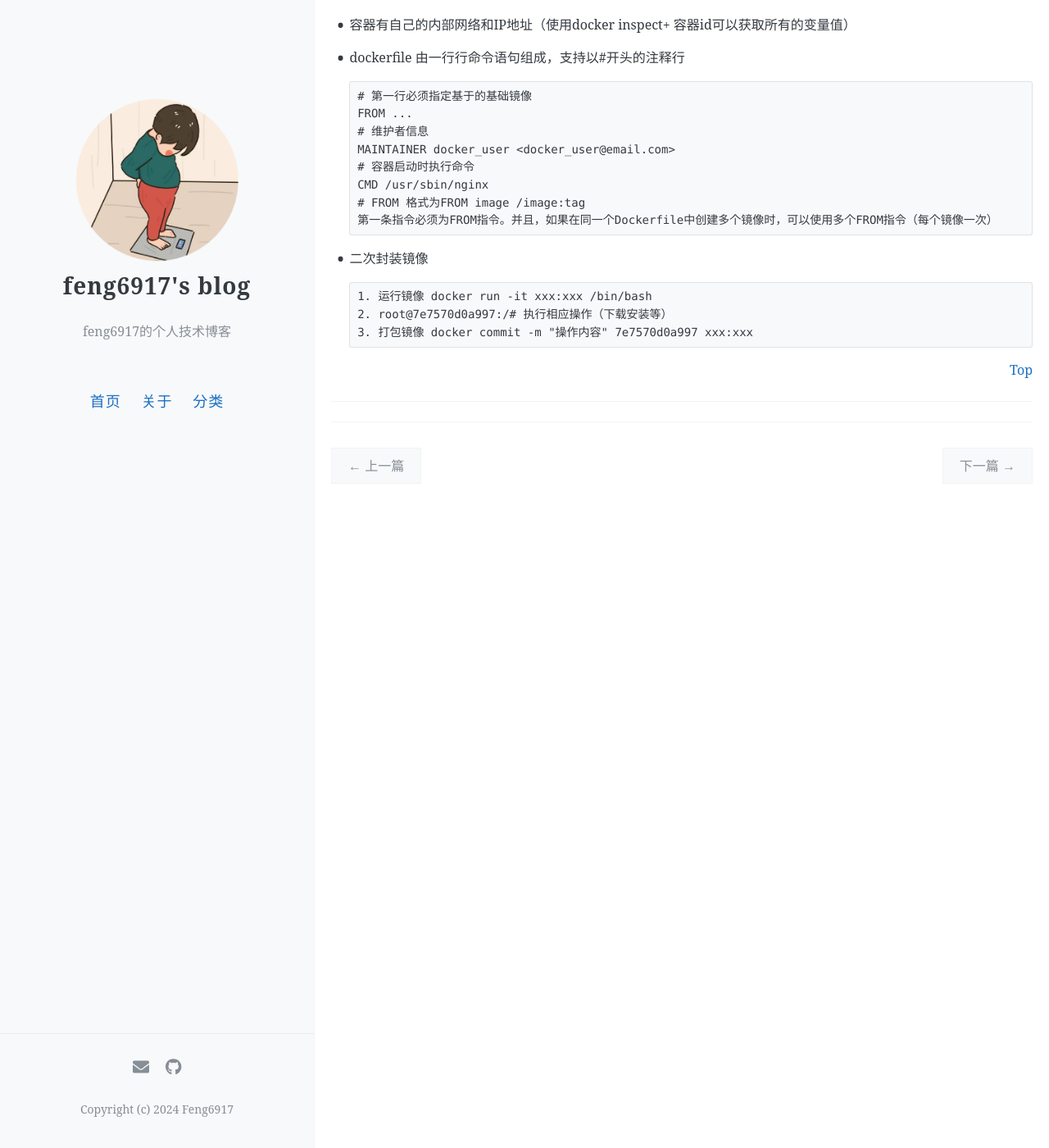
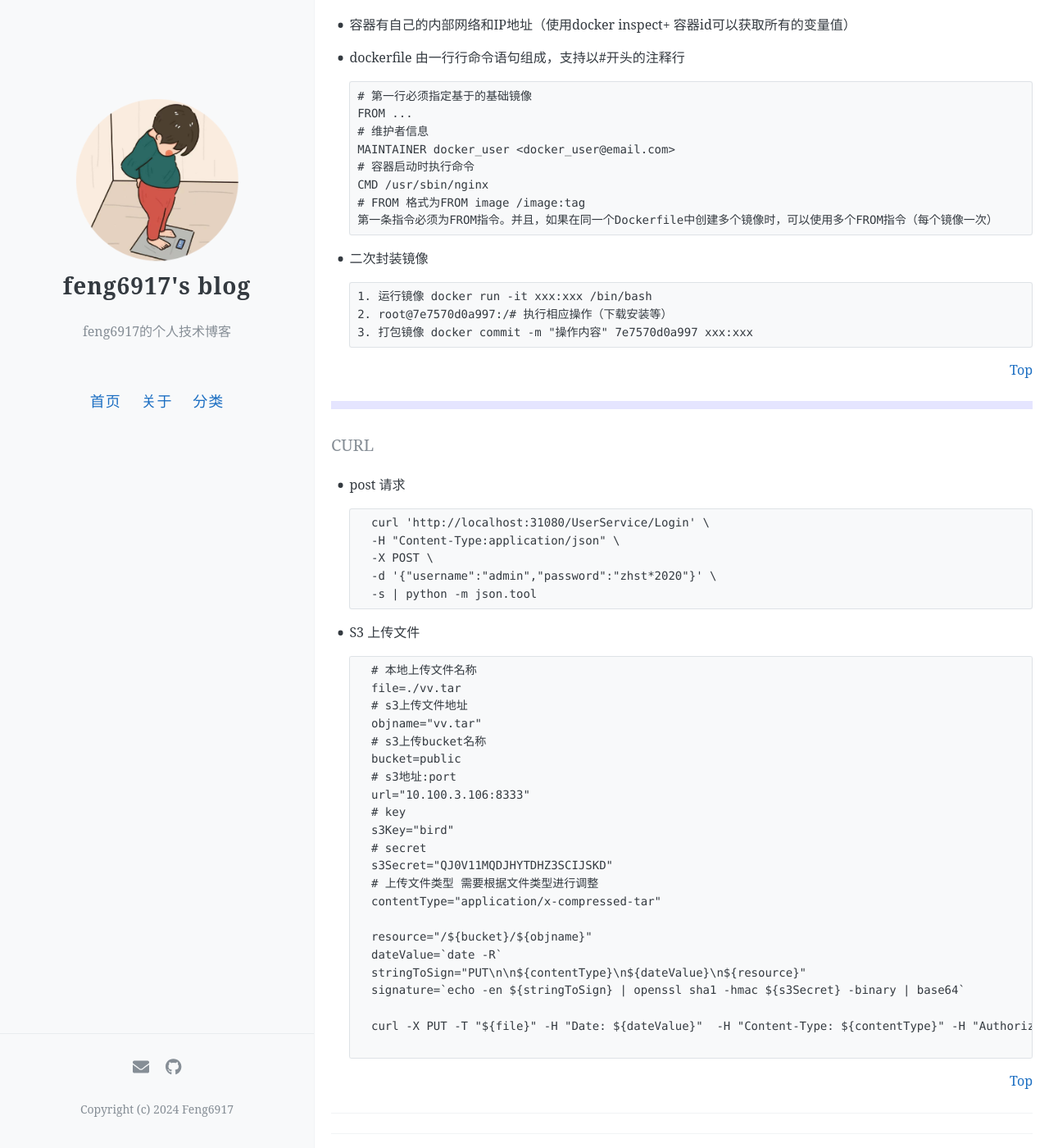
Before and after one commit to feng6917/feng6917.github.io, a Jekyll site: the page built from _posts/2024-4-1-cmd.md, in a window 1280 px wide and 1400 px high, scrolled down 17928 px. Shown: the whole window at 82% size. Built offline with Jekyll 4.4.1, drawn with Linux system fonts in a browser that asks for light colours; comment, search, counter and statistics services are not loaded.

````diff
--- a/_posts/2024-4-1-cmd.md
+++ b/_posts/2024-4-1-cmd.md
@@ -950,3 +950,48 @@ author: feng6917
 <div style="text-align: right;">
     <a href="#目录" style="text-decoration: none;">Top</a>
 </div>
+
+<hr style="background-color: blue;border: none;height: 10px;opacity: .1;width: 100%" />
+
+#### CURL
+
+- post 请求
+
+  ```
+    curl 'http://localhost:31080/UserService/Login' \
+    -H "Content-Type:application/json" \
+    -X POST \
+    -d '{"username":"admin","password":"zhst*2020"}' \
+    -s | python -m json.tool
+  ```
+
+- S3 上传文件
+
+  ```
+    # 本地上传文件名称
+    file=./vv.tar
+    # s3上传文件地址
+    objname="vv.tar"
+    # s3上传bucket名称
+    bucket=public
+    # s3地址:port
+    url="10.100.3.106:8333"
+    # key
+    s3Key="bird"
+    # secret
+    s3Secret="QJ0V11MQDJHYTDHZ3SCIJSKD"
+    # 上传文件类型 需要根据文件类型进行调整
+    contentType="application/x-compressed-tar"
+
+    resource="/${bucket}/${objname}"
+    dateValue=`date -R`
+    stringToSign="PUT\n\n${contentType}\n${dateValue}\n${resource}"
+    signature=`echo -en ${stringToSign} | openssl sha1 -hmac ${s3Secret} -binary | base64`
+
+    curl -X PUT -T "${file}" -H "Date: ${dateValue}"  -H "Content-Type: ${contentType}" -H "Authorization: AWS ${s3Key}:${signature}" "http://${url}${resource}"
+
+  ```
+
+<div style="text-align: right;">
+    <a href="#目录" style="text-decoration: none;">Top</a>
+</div>
````
Also changed, not shown: _posts/2020-3-3-language-golang.md (+1 -1 lines), _posts/2024-4-1-win-app.md (+16 -9 lines), _posts/2024-9-25-lg-go-chan.md (added, +286 -0 lines), about.md (+5 -1 lines), images/2024-9-25/3.jpg (added), images/2024-9-25/4.jpg (added).
